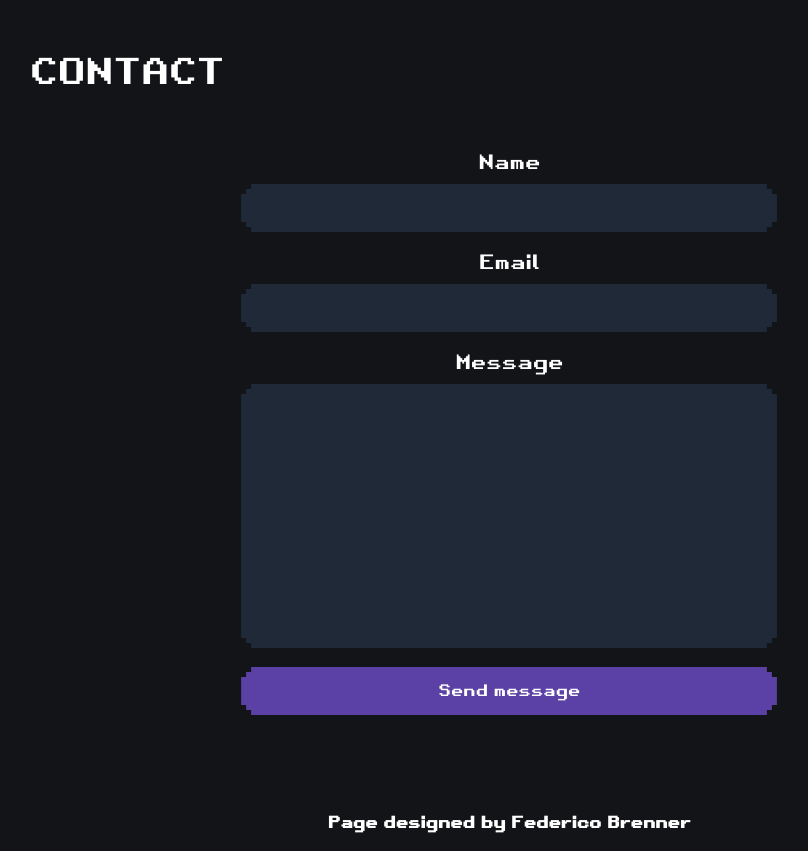
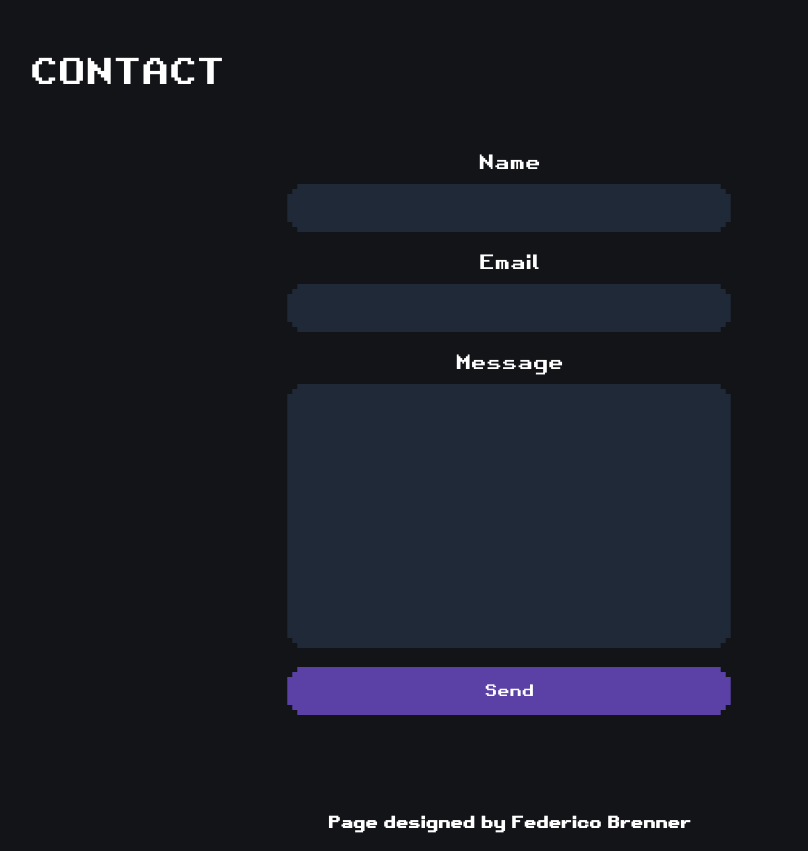
Before and after one commit to fede-brenner/Portfolio, a Vue app: page / in a window 1280 px wide. Shown: the part 1900-2751 px from the top of the page, without its empty margins (131-939 px from the left). Built offline with nearby package versions, Linux system fonts and the light colour scheme.

Commit message:
fixed contact

```diff
--- a/src/components/Contact.vue
+++ b/src/components/Contact.vue
@@ -3,20 +3,21 @@
         <div class="m-0">
             <h3 class="py-10 text-4xl text-left md:pl-[10vw]">CONTACT</h3>
             <div class="flex items-center justify-center">
-                <form action="https://formsubmit.co/fedebrenner@gmail.com" method="POST">
+                <form action="https://formsubmit.co/e2815e4dadd171a7699fe6a439e6534a" method="POST">
+                    <input type="hidden" name="_next" value="http://fedebrenner.com/#contact">
+                    <input type="hidden" name="_captcha" value="false">
                     <input type="hidden" name="_subject" value="Nuevo mensaje del Portfolio!">
-                    <input type="hidden" name="_next" value="https://fedebrenner.com/#Contact">
 
                     <label for="name" class="block mt-4 mb-2 text-xl">Name</label>
-                    <input type="text" id="name" name="name" required class="pixel-corners w-full box-border bg-gray-800 resize-none text-base outline-none p-3">
+                    <input type="text" name="name" required class="pixel-corners w-full box-border bg-gray-800 resize-none text-base outline-none p-3">
 
                     <label for="email" class="block mt-4 mb-2 text-xl">Email</label>
-                    <input type="email" id="email" name="email" required class="pixel-corners w-full box-border bg-gray-800 resize-none text-base outline-none p-3">
+                    <input type="email" name="email" required class="pixel-corners w-full box-border bg-gray-800 resize-none text-base outline-none p-3">
 
                     <label for="message" class="block mt-4 mb-2 text-xl">Message</label>
-                    <textarea name="message" id="message" cols="30" rows="10" required class="pixel-corners w-full box-border bg-gray-800 resize-none text-base outline-none p-3"></textarea>
+                    <textarea name="message" cols="30" rows="10" required class="pixel-corners w-full box-border bg-gray-800 resize-none text-base outline-none p-3"></textarea>
 
-                    <input type="submit" value="Send message" class="pixel-corners mt-3 w-full box-border bg-accent-600 resize-none text-base outline-none p-3 hover:bg-violet-500">
+                    <button type="submit" class="pixel-corners mt-3 w-full box-border bg-accent-600 resize-none text-base outline-none p-3 hover:bg-violet-500">Send</button>
                 </form>
             </div>
         </div>
```
